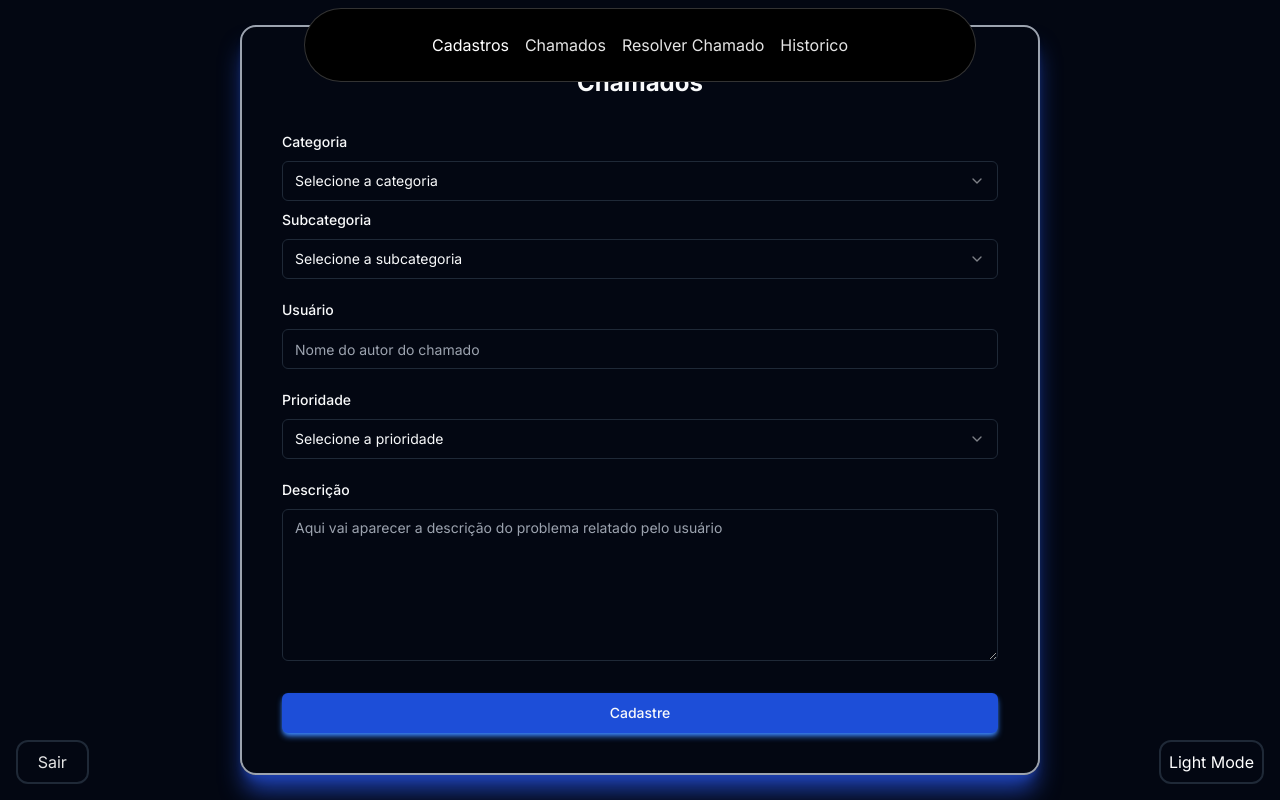
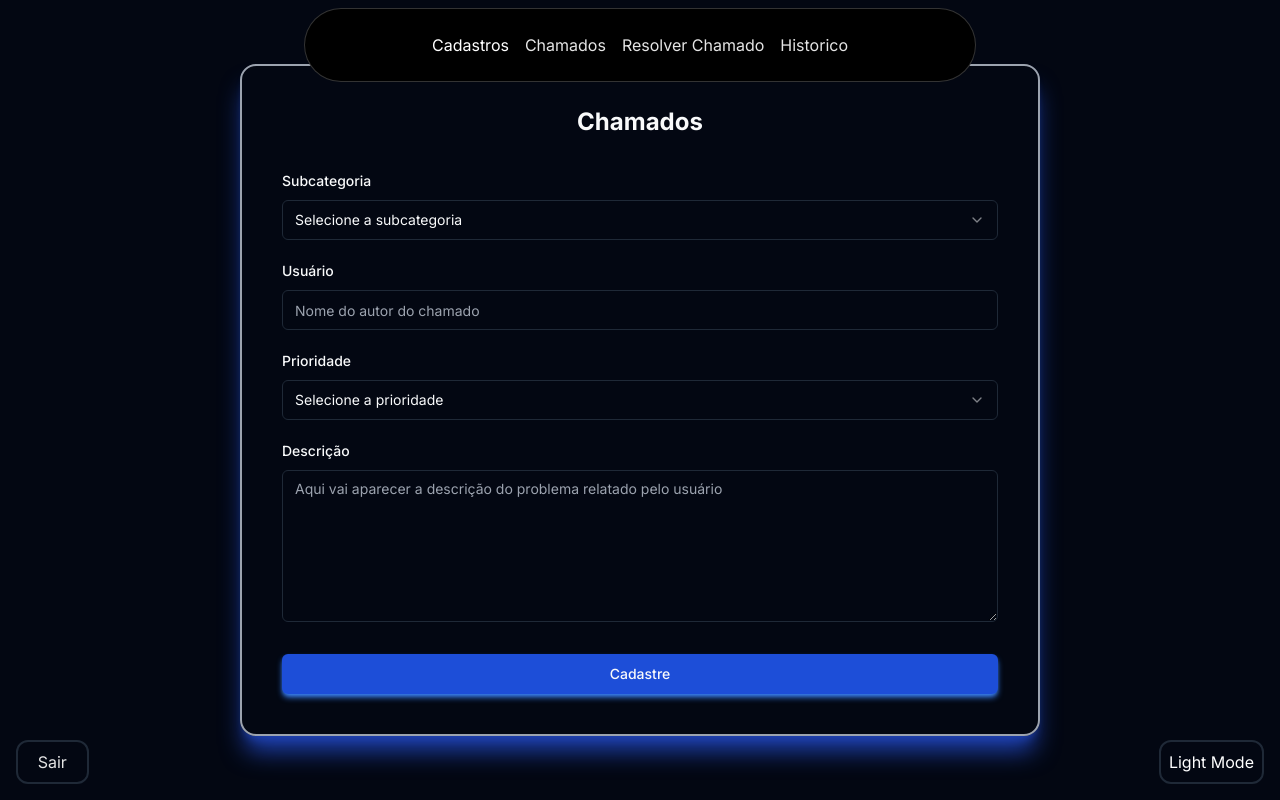
Before and after one commit to HugoGBR/Desenvolvimento-de-Sistema-de-Abertura-de-Chamados-Equipe2, a Next.js app in the folder Equipe2_chamado/: page /routes/chamados in a window 1280 px wide. Built offline with nearby package versions, Linux system fonts and the light colour scheme.

Commit message:
Arrumando tela de chamados
Arrumando tela de chamados

```diff
--- a/Equipe2_chamado/app/routes/chamados/page.tsx
+++ b/Equipe2_chamado/app/routes/chamados/page.tsx
@@ -20,15 +20,6 @@ export default function Dashboard() {
 								<div className="grid gap-3">
 									<div className="text-center font-bold text-2xl pb-6">Chamados</div>
 									<Select>
-										<Label htmlFor="role">Categoria</Label>
-										<Select>
-											<SelectTrigger>
-												<SelectValue placeholder="Selecione a categoria" />
-											</SelectTrigger>
-											<SelectContent>
-												<SelectItem value="system">Sistema de gerenciamento de Comissões</SelectItem>
-											</SelectContent>
-										</Select>
 										<Label htmlFor="role">Subcategoria</Label>
 										<Select>
 											<SelectTrigger>
```
Also changed, not shown: 1 other file (tests, documents, lock files or other folders).
